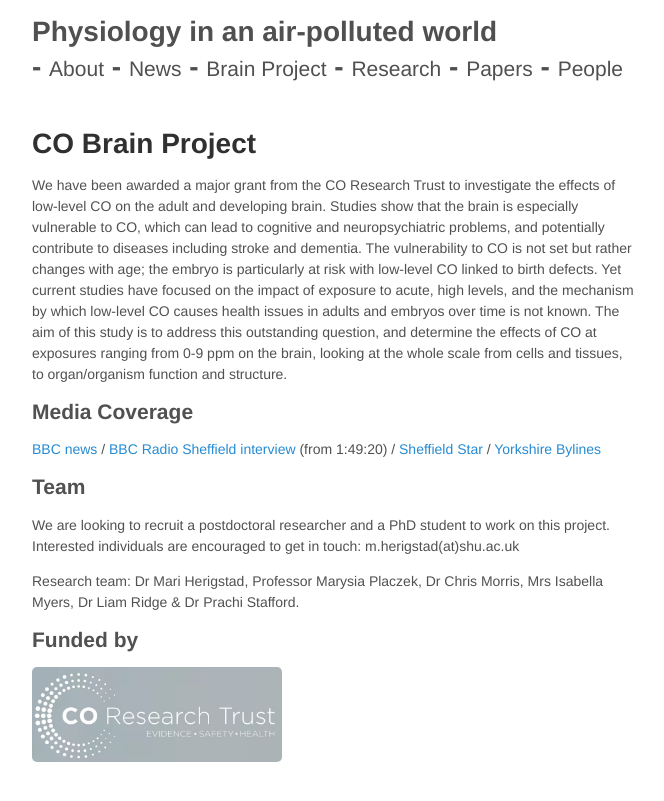
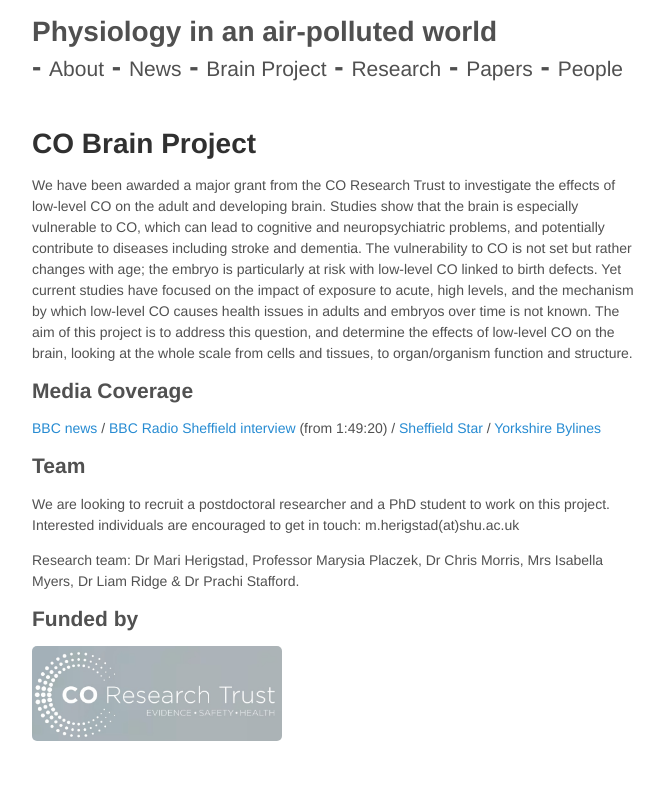
Before and after one commit to mariherigstad/mariherigstad.github.io, a Jekyll site: the page built from brain-project.md, in a window 1280 px wide. Shown: the top 801 px of the page, without its empty margins (307-971 px from the left). Built offline with Jekyll 4.4.1, drawn with Linux system fonts in a browser that asks for light colours.

Commit message:
Update brain-project.md

```diff
--- a/brain-project.md
+++ b/brain-project.md
@@ -3,7 +3,7 @@ layout: page
 title: CO Brain Project
 ---
 
-We have been awarded a major grant from the CO Research Trust to investigate the effects of low-level CO on the adult and developing brain. Studies show that the brain is especially vulnerable to CO, which can lead to cognitive and neuropsychiatric problems, and potentially contribute to diseases including stroke and dementia. The vulnerability to CO is not set but rather changes with age; the embryo is particularly at risk with low-level CO linked to birth defects. Yet current studies have focused on the impact of exposure to acute, high levels, and the mechanism by which low-level CO causes health issues in adults and embryos over time is not known. The aim of this study is to address this outstanding question, and determine the effects of CO at exposures ranging from 0-9 ppm on the brain, looking at the whole scale from cells and tissues, to organ/organism function and structure.
+We have been awarded a major grant from the CO Research Trust to investigate the effects of low-level CO on the adult and developing brain. Studies show that the brain is especially vulnerable to CO, which can lead to cognitive and neuropsychiatric problems, and potentially contribute to diseases including stroke and dementia. The vulnerability to CO is not set but rather changes with age; the embryo is particularly at risk with low-level CO linked to birth defects. Yet current studies have focused on the impact of exposure to acute, high levels, and the mechanism by which low-level CO causes health issues in adults and embryos over time is not known. The aim of this project is to address this question, and determine the effects of low-level CO on the brain, looking at the whole scale from cells and tissues, to organ/organism function and structure.
 
 ## Media Coverage
 <a href="https://www.bbc.co.uk/news/uk-england-south-yorkshire-65548217">BBC news</a> / <a href="https://www.bbc.co.uk/sounds/play/p0fhhfyk">BBC Radio Sheffield interview</a> (from 1:49:20) / <a href="https://www.thestar.co.uk/news/sheffield-hallam-to-investigate-health-repercussions-of-low-carbon-monoxide-exposure-4138081">Sheffield Star</a> / <a href="https://yorkshirebylines.co.uk/news/health/sheffield-hallam-university-critical-study-to-investigate-effects-of-low-level-exposure-of-carbon-monoxide-on-baby-and-adult-brains/">Yorkshire Bylines</a>
```
